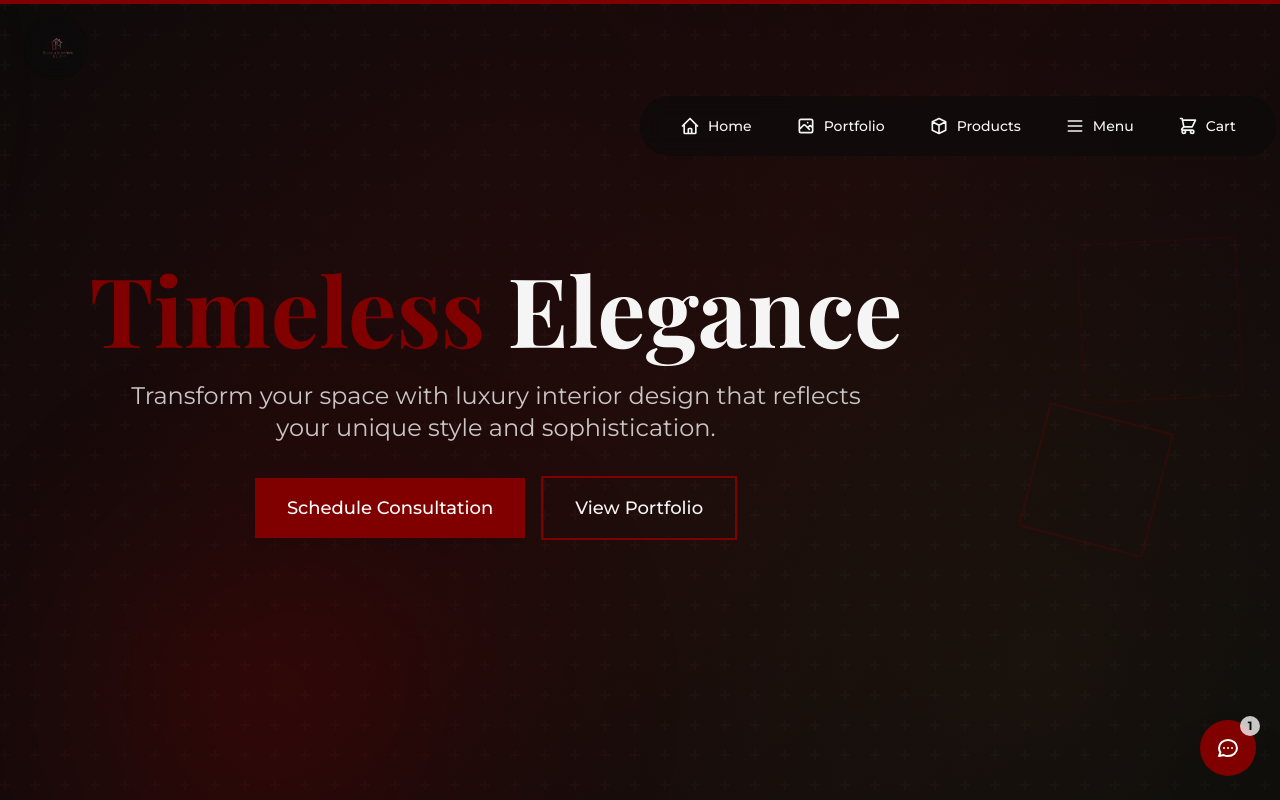
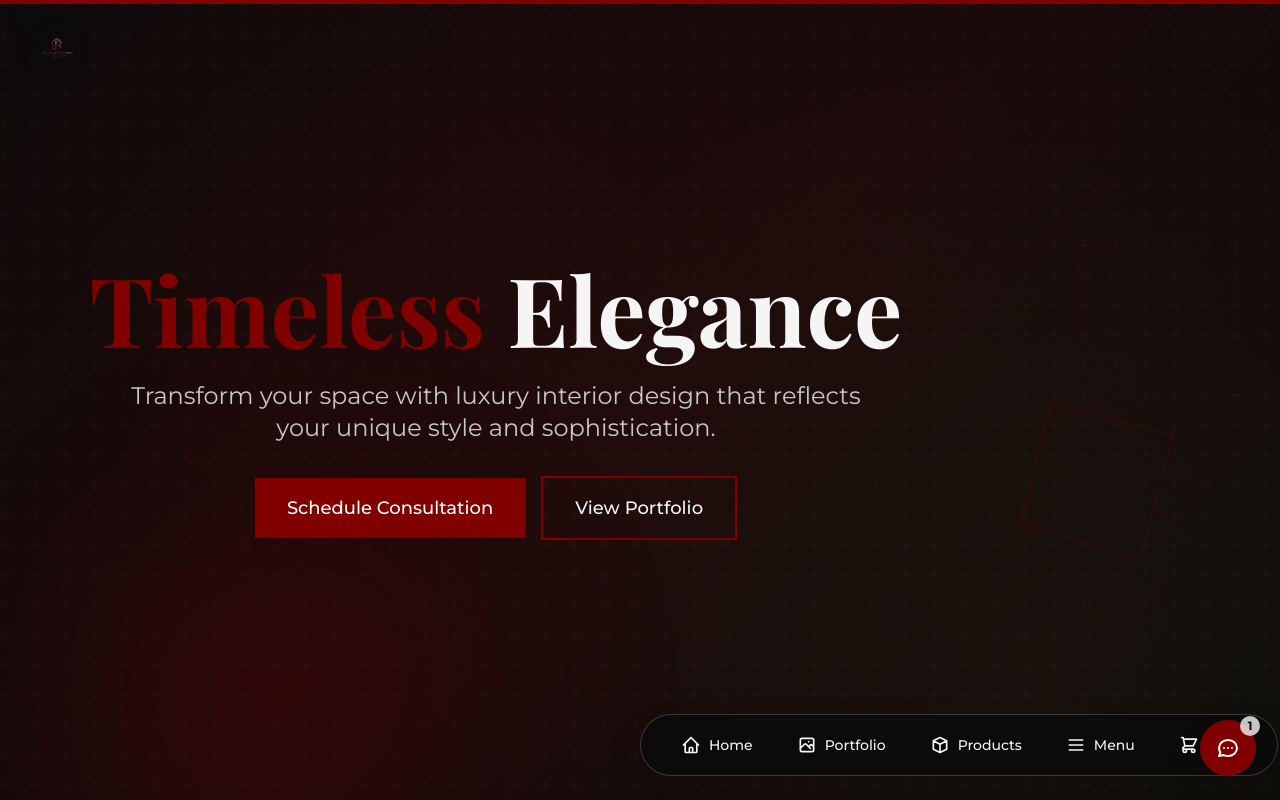
Before and after one commit to kellyworkos00-droid/eterna, a Next.js app: page / in a window 1280 px wide. Shown: the top 800 px of the page. Built offline with nearby package versions, Linux system fonts and the light colour scheme.

Commit message:
Move nav bar to bottom of page as floating dock

```diff
--- a/components/Navigation.tsx
+++ b/components/Navigation.tsx
@@ -73,11 +73,11 @@ const Navigation = () => {
         initial={{ y: -100, opacity: 0 }}
         animate={{ y: 0, opacity: 1 }}
         transition={{ duration: 0.5, delay: 0.1 }}
-        className={`fixed top-24 left-1/2 transform -translate-x-1/2 z-50 transition-all duration-300 ${
+        className={`fixed bottom-6 left-1/2 transform -translate-x-1/2 z-50 transition-all duration-300 ${
           isScrolled
             ? 'bg-eterna-black/80 backdrop-blur-xl shadow-2xl border border-eterna-accent/20'
-            : 'bg-eterna-black/60 backdrop-blur-md'
-        } rounded-full`}
+            : 'bg-eterna-black/80 backdrop-blur-xl border border-eterna-accent/20'
+        } rounded-full shadow-2xl`}
       >
         <div className="px-6 py-3">
           <div className="flex items-center gap-3">
```
